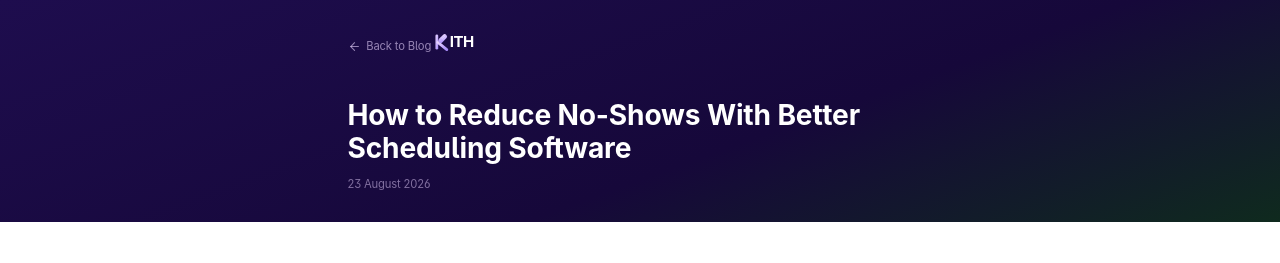
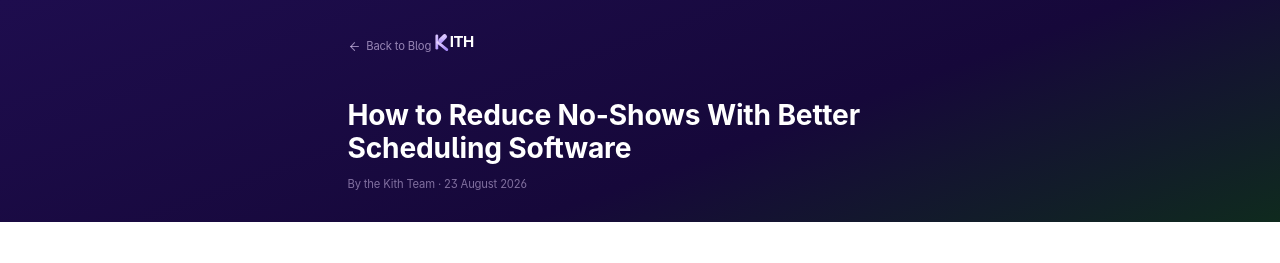
Before and after one commit to KITHMEDAI/kith, a Next.js app: page /blog/reduce-no-shows-scheduling in a window 1280 px wide. Shown: the top 263 px of the page. Built offline with nearby package versions, Linux system fonts and the light colour scheme; no server answers.

Commit message:
feat: add visible author byline to blog posts
Adds "By the Kith Team" next to the post date, matching the
Organization authorship already declared in the Article JSON-LD —
a visible E-E-A-T signal, not just a schema-only one.

```diff
--- a/app/blog/[slug]/page.tsx
+++ b/app/blog/[slug]/page.tsx
@@ -87,7 +87,7 @@ export default function BlogPostPage({ params }: { params: { slug: string } }) {
           <KithLockup markSize={22} className="text-[15px] text-white" gradientId={`kith-post-${post.slug}`} gradientFrom="#e9d5ff" gradientTo="#a78bfa" />
           <h1 className="text-2xl sm:text-3xl font-bold text-white mt-6 leading-tight">{post.title}</h1>
           <p className="text-xs text-purple-200/50 mt-3">
-            {new Date(post.date).toLocaleDateString('en-IN', { day: 'numeric', month: 'long', year: 'numeric' })}
+            By the Kith Team · {new Date(post.date).toLocaleDateString('en-IN', { day: 'numeric', month: 'long', year: 'numeric' })}
           </p>
         </div>
       </div>
```
